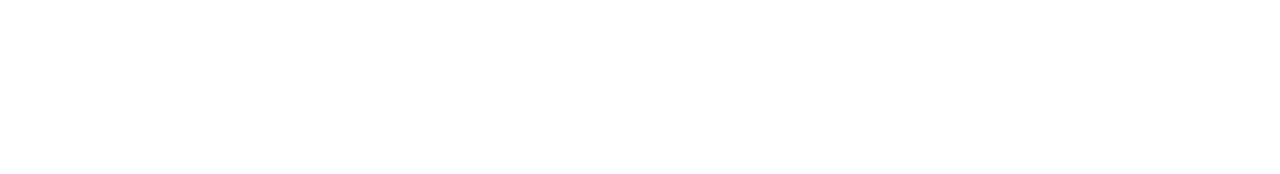
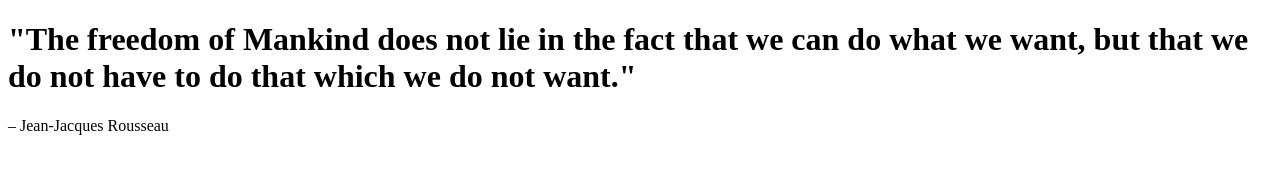
Before and after one commit to TeresaCza/simple-quote-page, a plain HTML site: page index.html in a window 1280 px wide. Drawn offline with Linux system fonts and the light colour scheme.

Commit message:
Add HTML skeleton and image

```diff
--- a/index.html
+++ b/index.html
@@ -3,13 +3,14 @@
 
 <head>
   <meta charset="utf-8">
-  <title></title>
+  <title>Simple quote page</title>
   <meta name="viewport" content="width=device-width, initial-scale=1">
   <link rel="stylesheet" type="text/css" href="main.css">
 </head>
 
 <body>
-
+  <h1>"The freedom of Mankind does not lie in the fact that we can do what we want, but that we do not have to do that which we do not want."</h1>
+  <p>– Jean-Jacques Rousseau</p>
 </body>
 
 </html>
```
Also changed, not shown: 1 other file.
